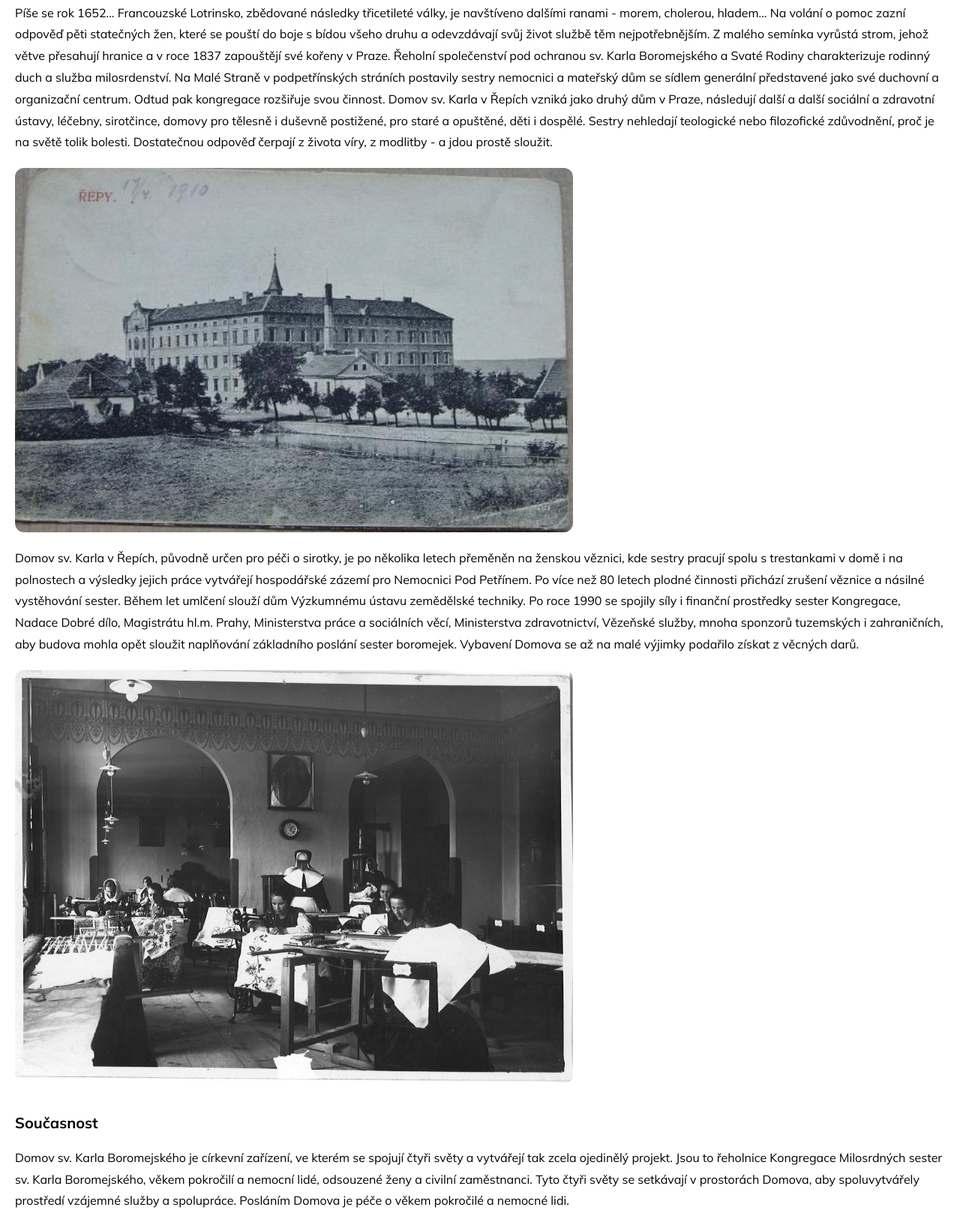
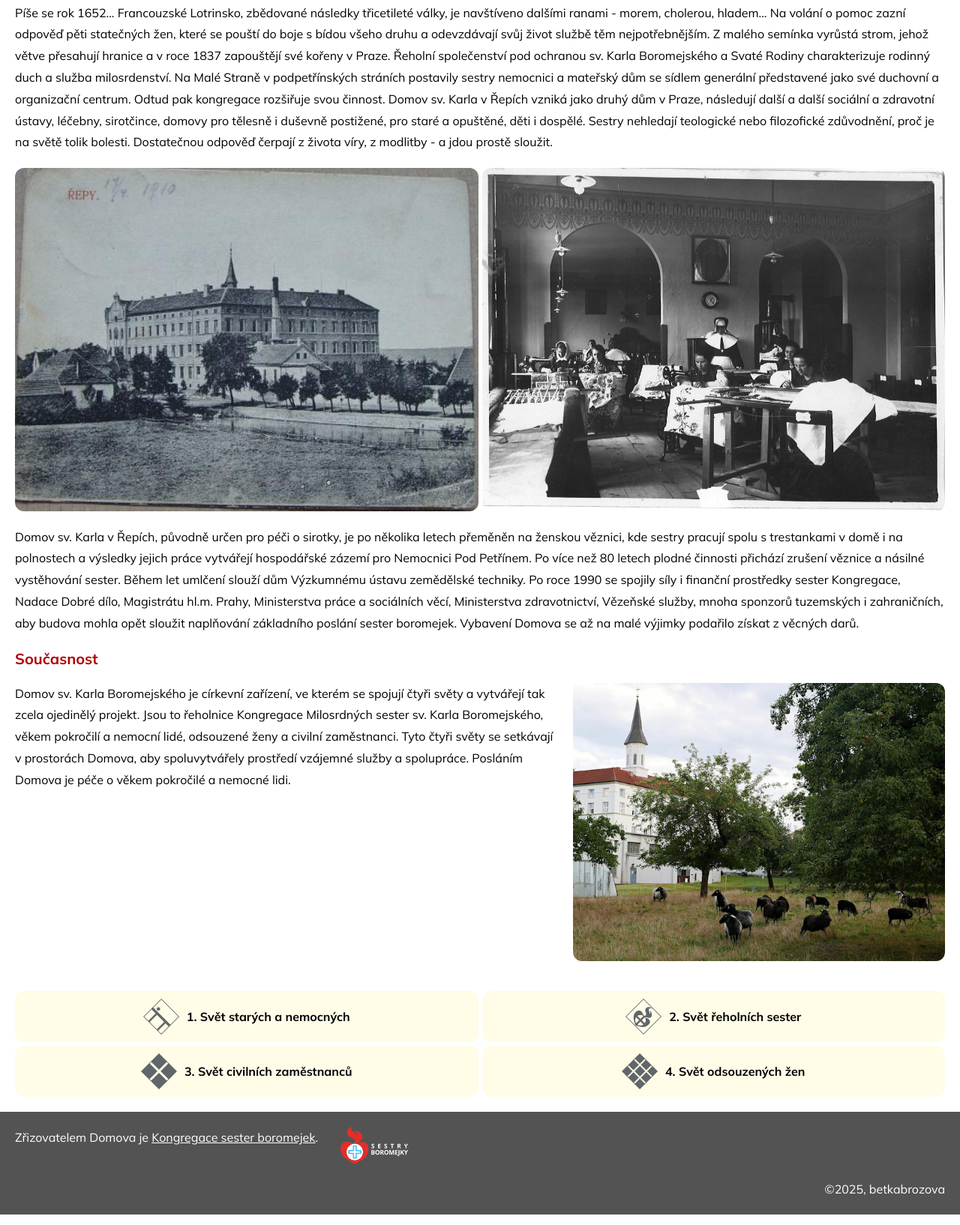
Before and after one commit to betkabrozova/DSKB, an Eleventy site: page about.html in a window 1280 px wide. Shown: the part 312-1946 px from the top of the page at 75% size. Built offline with nearby package versions, Linux system fonts and the light colour scheme; Eleventy itself is replaced by a stand-in of ours; files that its build step writes are made by us from their sources.

Commit message:
mobil a tablet hotovo

```diff
--- a/_content-mobile.scss
+++ b/_content-mobile.scss
@@ -37,7 +37,7 @@
    width: 100%;
    border-radius: 0px 0px 12px 12px;
 }
-.box--about{
+.box--svety{
    padding: 10px;
    display: flex;
    flex-direction: row;
@@ -61,7 +61,7 @@
    flex-direction: column;
    gap: common.$spacer;
 }
-.section--galery{
+.galery{
    display: grid;
    grid-template-columns: 1fr;
    gap: 15px;
@@ -76,10 +76,11 @@
       }
    }
 }
-.section--sluzby{
+.sluzby{
    gap: 0px;
+
 }
-.section--about{
+.svety{
    display: grid;
    grid-template-columns: 1fr 1fr;
    gap: 5px;
--- a/_content-tablet.scss
+++ b/_content-tablet.scss
@@ -12,14 +12,14 @@
         justify-self: end;
     }
 }
-.section--main{
+.main{
     display: grid;
     grid-template-columns: repeat(3, 1fr);
 }
-.section--events{
+.events{
     flex-direction: row;
 }
-.section--galery{
+.galery{
    display: grid;
    grid-template-columns: 1fr 1fr;
    gap: 5px;
@@ -35,12 +35,23 @@
       }
    }
 }
-.section--about{
-   display: grid;
-   grid-template-columns: 1fr 1fr;
-   gap: 10px;
+.about{
+    .article--about:last-child{
+        display: grid;
+        grid-template-columns: auto 40%;
+
+        img{
+            width: 100%;
+        }
+    }
 }
-.section--kontakt{
+.sluzby{
+     img{
+      display: none;
+   }
+}
+
+.kontakt{
     display: grid;
     grid-template-columns: 1fr 1fr;
 }
--- a/about.html
+++ b/about.html
@@ -4,14 +4,17 @@
 headerType: alt
 ---
 
-<section>
+<section class="about">
     <h2 class="page-title">Historie</h2>
 
     <article class="article article--about">
         <p class="article__text">
             Píše se rok 1652... Francouzské Lotrinsko, zbědované následky třicetileté války, je navštíveno dalšími ranami - morem, cholerou, hladem... Na volání o pomoc zazní odpověď pěti statečných žen, které se pouští do boje s bídou všeho druhu a odevzdávají svůj život službě těm nejpotřebnějším. Z malého semínka vyrůstá strom, jehož větve přesahují hranice a v roce 1837 zapouštějí své kořeny v Praze. Řeholní společenství pod ochranou sv. Karla Boromejského a Svaté Rodiny charakterizuje rodinný duch a služba milosrdenství. Na Malé Straně v podpetřínských stráních postavily sestry nemocnici a mateřský dům se sídlem generální představené jako své duchovní a organizační centrum. Odtud pak kongregace rozšiřuje svou činnost. Domov sv. Karla v Řepích vzniká jako druhý dům v Praze, následují další a další sociální a zdravotní ústavy, léčebny, sirotčince, domovy pro tělesně i duševně postižené, pro staré a opuštěné, děti i dospělé. Sestry nehledají teologické nebo filozofické zdůvodnění, proč je na světě tolik bolesti. Dostatečnou odpověď čerpají z života víry, z modlitby - a jdou prostě sloužit.
         </p>
-        <img src="/images/domov_historicky_JHajek.jpg" alt="historické foto">
+        <div class="galery">
+            <img src="/images/domov_historicky_JHajek.jpg" alt="historické foto">
+            <img src="/images/historicka_sestry.jpg" alt="sestry">
+        </div>
     </article>
 
     <article class="article article--about">
@@ -20,11 +23,10 @@
 
             Po roce 1990 se spojily síly i finanční prostředky sester Kongregace, Nadace Dobré dílo, Magistrátu hl.m. Prahy, Ministerstva práce a sociálních věcí, Ministerstva zdravotnictví, Vězeňské služby, mnoha sponzorů tuzemských i zahraničních, aby budova mohla opět sloužit naplňování základního poslání sester boromejek. Vybavení Domova se až na malé výjimky podařilo získat z věcných darů.
         </p>
-        <img src="/images/historicka_sestry.jpg" alt="sestry boromejky">
+
     </article>
-</section>
-<section>
-    <h2 class="page__title">Současnost</h2>
+
+    <h2 class="page-title">Současnost</h2>
 
     <article class="article article--about">
         <p class="article__text">
@@ -32,25 +34,30 @@
 
             Posláním Domova je péče o věkem pokročilé a nemocné lidi.
         </p>
-        <img src="/images/vezicka.JPG" alt="věžička domova">
+        <img class="img--last" src="/images/ovce.JPG" alt="věžička domova">
     </article>
 </section>
 
-<section class="section--about">
-    <div class="box box--about">
+<section class="svety">
+
+    <div class="box box--svety">
+        <img src="/images/nem.png" alt="staří a nemocní">
         <h2>1. Svět starých a nemocných</h2>
-        <img src="/images/nem.png" alt="staří a nemocní">
+
     </div>
-    <div class="box box--about">
+    <div class="box box--svety">
+        <img src="/images/sestry.png" alt="řeholní sestry">
         <h2>2. Svět řeholních sester</h2>
-        <img src="/images/sestry.png" alt="řeholní sestry">
+
     </div>
-    <div class="box box--about">
+    <div class="box box--svety">
+        <img src="/images/civil.png" alt="civilní zaměstnanci">
         <h2>3. Svět civilních zaměstnanců</h2>
-        <img src="/images/civil.png" alt="civilní zaměstnanci">
+
     </div>
-    <div class="box box--about">
+    <div class="box box--svety">
+        <img src="/images/vezen.png" alt="odsouzené ženy">
         <h2>4. Svět odsouzených žen</h2>
-        <img src="/images/vezen.png" alt="odsouzené ženy">
+
     </div>
 </section>
```
Also changed, not shown: index.html (+4 -4 lines), kontakt.html (+2 -2 lines), sluzby.html (+5 -5 lines), css/style.css, 1 other file.
